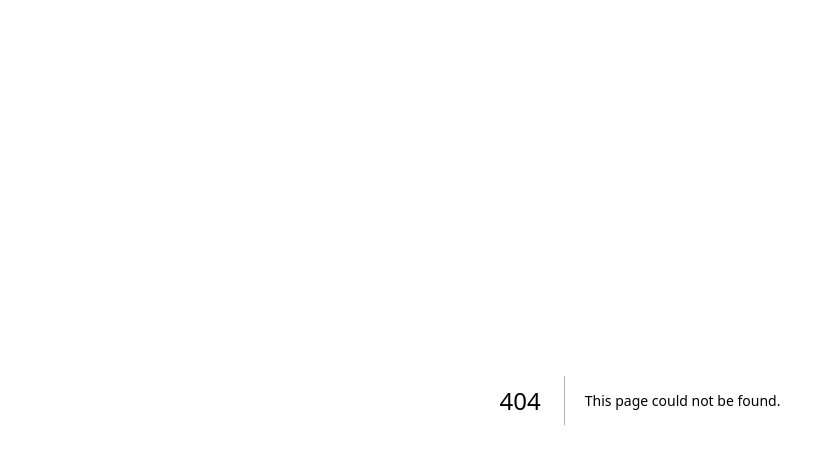
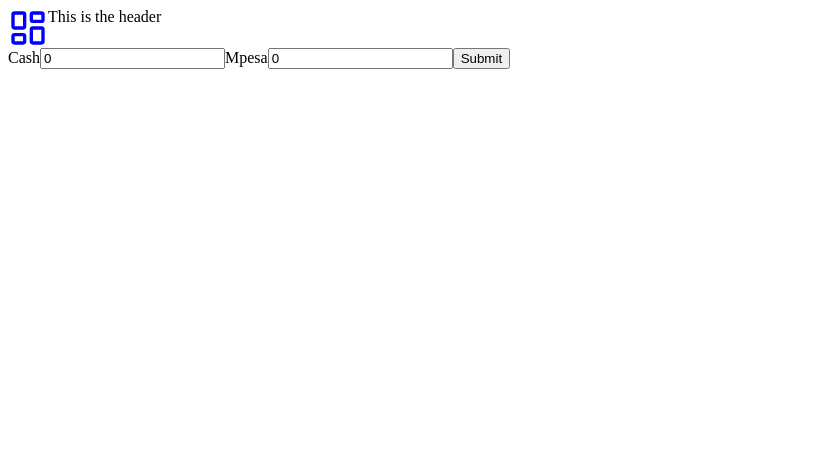
Before and after one commit to Aaronica123/butchery_management_system, a Next.js app in the folder frontend/frontend/: page /pages/forms/sales in a window 1280 px wide. Before the commit this address had no page. Shown: the top 464 px of the page, without its empty margins (0-835 px from the left). Built offline with nearby package versions, Linux system fonts and the light colour scheme; no server answers.

Commit message:
created submit form to create sales data

```diff
--- /dev/null
+++ b/frontend/frontend/app/pages/forms/sales/page.tsx
@@ -0,0 +1,42 @@
+"use client"
+
+import { final_ax } from "@/components/axios";
+import { useState } from "react"
+
+export default function Submit(){
+    const [form,setform]=useState({cash:0,mpesa:0});
+    const change=(e:React.ChangeEvent<HTMLInputElement>)=>{
+        const{name,value}=e.target
+        setform((data)=>({
+            ...data,
+            [name]:value
+        }))
+    }
+    const submit=async()=>{
+        const data=await final_ax.post("/sales/create",{
+            cash:Number(form.cash),
+            mpesa:Number(form.mpesa)
+        });
+        if(data.status==200||data.status==201){
+            alert("Created sales successfully")
+            return;
+        }
+        else{
+            throw new Error(data.data);
+        }
+    }
+    return(
+        <>
+        <form>
+            <label>Cash</label>
+            <input onChange={change} type="number" min={0} value={form.cash} name="cash" placeholder="enter cash" required/>
+
+            <label>Mpesa</label>
+            <input onChange={change} type="number" min={0} value={form.mpesa} name="mpesa" placeholder="enter mpesa" required/>
+
+            <button type="button" onClick={submit}>Submit</button>
+
+        </form>
+        </>
+    )
+}
```
